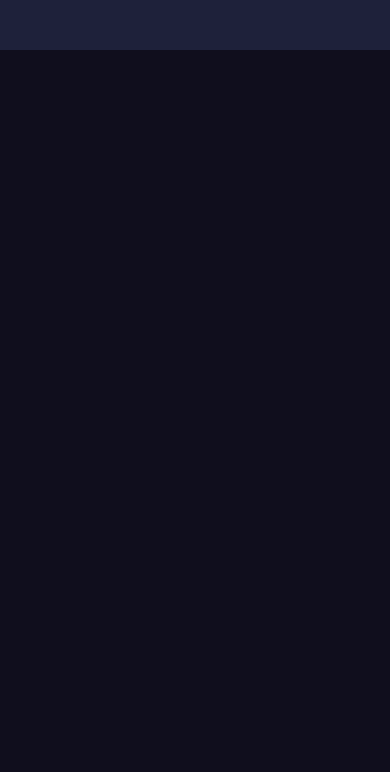
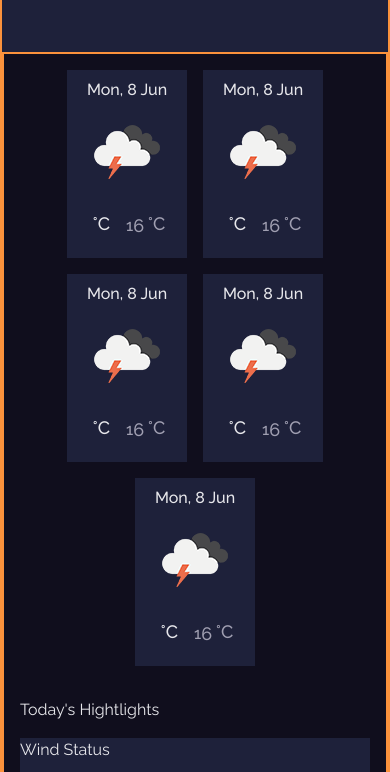
Before and after one commit to houssam-developer/weather-app, a React (Vite) app: page / in a window 390 px wide. Shown: the part 794-1566 px from the top of the page. Before the commit the page ends 844 px from the top, so only its background shows below. Built offline with nearby package versions, Linux system fonts and the light colour scheme; no server answers.

Commit message:
style: add responsive layout

```diff
--- a/src/App.jsx
+++ b/src/App.jsx
@@ -63,10 +63,10 @@ function App() {
 	}, [])
 
 	return (
-		<div className="">
+		<div className="flex flex-col md:flex-row h-full border-2 border-orange-400">
 
 			{/* Today Recap */}
-			<div className='flex flex-col h-screen bg-[#1e213a]'>
+			<div className='flex-[1_1_300px] min-w-[280px]  min-h-screen bg-[#1e213a] flex flex-col'>
 				{/* Location Buttons */}
 				<div className='flex items-center justify-between  p-2'>
 					<button className='bg-[#6E707A] font-medium p-2  text-[#e7e7eb] shadow-xl'>Search for places</button>
@@ -89,6 +89,109 @@ function App() {
 							<MdLocationOn size={20} />
 							<span>{weatherService.firstLetterUppercase(weatherLocation)}</span>
 						</div>
+					</div>
+				</div>
+			</div>
+
+			<div className='flex-grow text-[#E7E7EB] border-2 border-orange-400 flex flex-col'>
+				{/* NEXT DAYS */}
+				<div className=' p-4 flex flex-wrap gap-4 justify-center '>
+					<div className='flex flex-col items-center justify-center bg-[#1e213a] p-2 flex-[0_1_120px]'>
+						<h3 className='font-medium'>Mon, 8 Jun</h3>
+						<img className='max-w-[150px]' src={`./images/openweather/11n.png`} alt="" />
+						<div className='flex items-center gap-4'>
+							<div className='flex items-center py-2'>
+								<span className='font-medium'>{weatherTemperatureCelsius[0]}</span>
+								<span className='text-lg font-medium'>{weatherTemperatureCelsius[1]}</span>
+								<span className='text-lg self-end pb-1 pl-1 font-medium'>{TemperatureSymbol[currentTemperatureType]}</span>
+							</div>
+							<div className='flex items-center py-2 text-[#a09fb1]'>
+								<span className=' font-medium'>1</span>
+								<span className='text-lg font-medium'>6</span>
+								<span className='text-lg self-end pb-1 pl-1 font-medium'>{TemperatureSymbol[currentTemperatureType]}</span>
+							</div>
+						</div>
+					</div>
+					<div className='flex flex-col items-center bg-[#1e213a] p-2 flex-[0_1_120px]'>
+						<h3 className='font-medium'>Mon, 8 Jun</h3>
+						<img className='max-w-[150px]' src={`./images/openweather/11n.png`} alt="" />
+						<div className='flex items-center gap-4'>
+							<div className='flex items-center py-2'>
+								<span className='font-medium'>{weatherTemperatureCelsius[0]}</span>
+								<span className='text-lg font-medium'>{weatherTemperatureCelsius[1]}</span>
+								<span className='text-lg self-end pb-1 pl-1 font-medium'>{TemperatureSymbol[currentTemperatureType]}</span>
+							</div>
+							<div className='flex items-center py-2 text-[#a09fb1]'>
+								<span className=' font-medium'>1</span>
+								<span className='text-lg font-medium'>6</span>
+								<span className='text-lg self-end pb-1 pl-1 font-medium'>{TemperatureSymbol[currentTemperatureType]}</span>
+							</div>
+						</div>
+					</div>
+					<div className='flex flex-col items-center bg-[#1e213a] p-2 flex-[0_1_120px]'>
+						<h3 className='font-medium'>Mon, 8 Jun</h3>
+						<img className='max-w-[150px]' src={`./images/openweather/11n.png`} alt="" />
+						<div className='flex items-center gap-4'>
+							<div className='flex items-center py-2'>
+								<span className='font-medium'>{weatherTemperatureCelsius[0]}</span>
+								<span className='text-lg font-medium'>{weatherTemperatureCelsius[1]}</span>
+								<span className='text-lg self-end pb-1 pl-1 font-medium'>{TemperatureSymbol[currentTemperatureType]}</span>
+							</div>
+							<div className='flex items-center py-2 text-[#a09fb1]'>
+								<span className=' font-medium'>1</span>
+								<span className='text-lg font-medium'>6</span>
+								<span className='text-lg self-end pb-1 pl-1 font-medium'>{TemperatureSymbol[currentTemperatureType]}</span>
+							</div>
+						</div>
+					</div>
+					<div className='flex flex-col items-center bg-[#1e213a] p-2 flex-[0_1_120px]'>
+						<h3 className='font-medium'>Mon, 8 Jun</h3>
+						<img className='max-w-[150px]' src={`./images/openweather/11n.png`} alt="" />
+						<div className='flex items-center gap-4'>
+							<div className='flex items-center py-2'>
+								<span className='font-medium'>{weatherTemperatureCelsius[0]}</span>
+								<span className='text-lg font-medium'>{weatherTemperatureCelsius[1]}</span>
+								<span className='text-lg self-end pb-1 pl-1 font-medium'>{TemperatureSymbol[currentTemperatureType]}</span>
+							</div>
+							<div className='flex items-center py-2 text-[#a09fb1]'>
+								<span className=' font-medium'>1</span>
+								<span className='text-lg font-medium'>6</span>
+								<span className='text-lg self-end pb-1 pl-1 font-medium'>{TemperatureSymbol[currentTemperatureType]}</span>
+							</div>
+						</div>
+					</div>
+					<div className='flex flex-col items-center bg-[#1e213a] p-2 flex-[0_1_120px]'>
+						<h3 className='font-medium'>Mon, 8 Jun</h3>
+						<img className='max-w-[150px]' src={`./images/openweather/11n.png`} alt="" />
+						<div className='flex items-center gap-4'>
+							<div className='flex items-center py-2'>
+								<span className='font-medium'>{weatherTemperatureCelsius[0]}</span>
+								<span className='text-lg font-medium'>{weatherTemperatureCelsius[1]}</span>
+								<span className='text-lg self-end pb-1 pl-1 font-medium'>{TemperatureSymbol[currentTemperatureType]}</span>
+							</div>
+							<div className='flex items-center py-2 text-[#a09fb1]'>
+								<span className=' font-medium'>1</span>
+								<span className='text-lg font-medium'>6</span>
+								<span className='text-lg self-end pb-1 pl-1 font-medium'>{TemperatureSymbol[currentTemperatureType]}</span>
+							</div>
+						</div>
+					</div>
+
+
+				</div>
+				{/* TODAY HIGHTLIGHTS */}
+
+				<div className='text-[#e7e7eb] min-h-screen p-4 flex flex-col gap-4'>
+					<h3>Today's Hightlights</h3>
+					<div className='flex flex-wrap gap-4'>
+						{/* Wind Status */}
+						<div className='bg-[#1e213a] min-w-[50px] min-h-[100px] flex-[1_1_280px]'>Wind Status</div>
+						{/* Humidity */}
+						<div className='bg-[#1e213a] min-w-[50px] min-h-[100px] flex-[1_1_280px]'>Humidity</div>
+						{/* Visibility */}
+						<div className='bg-[#1e213a] min-w-[50px] min-h-[100px] flex-[1_1_280px]'>Visibility</div>
+						{/* Air Pressure */}
+						<div className='bg-[#1e213a] min-w-[50px] min-h-[100px] flex-[1_1_280px]'>Ai Pressure</div>
 					</div>
 				</div>
 
--- a/tailwind.config.js
+++ b/tailwind.config.js
@@ -7,7 +7,7 @@ module.exports = {
 	],
 	theme: {
 		fontFamily: {
-			'sans': ['Raileway', ...defaultTheme.fontFamily.sans]
+			'sans': ['Raleway', ...defaultTheme.fontFamily.sans]
 		},
 		extend: {},
 	},
```
